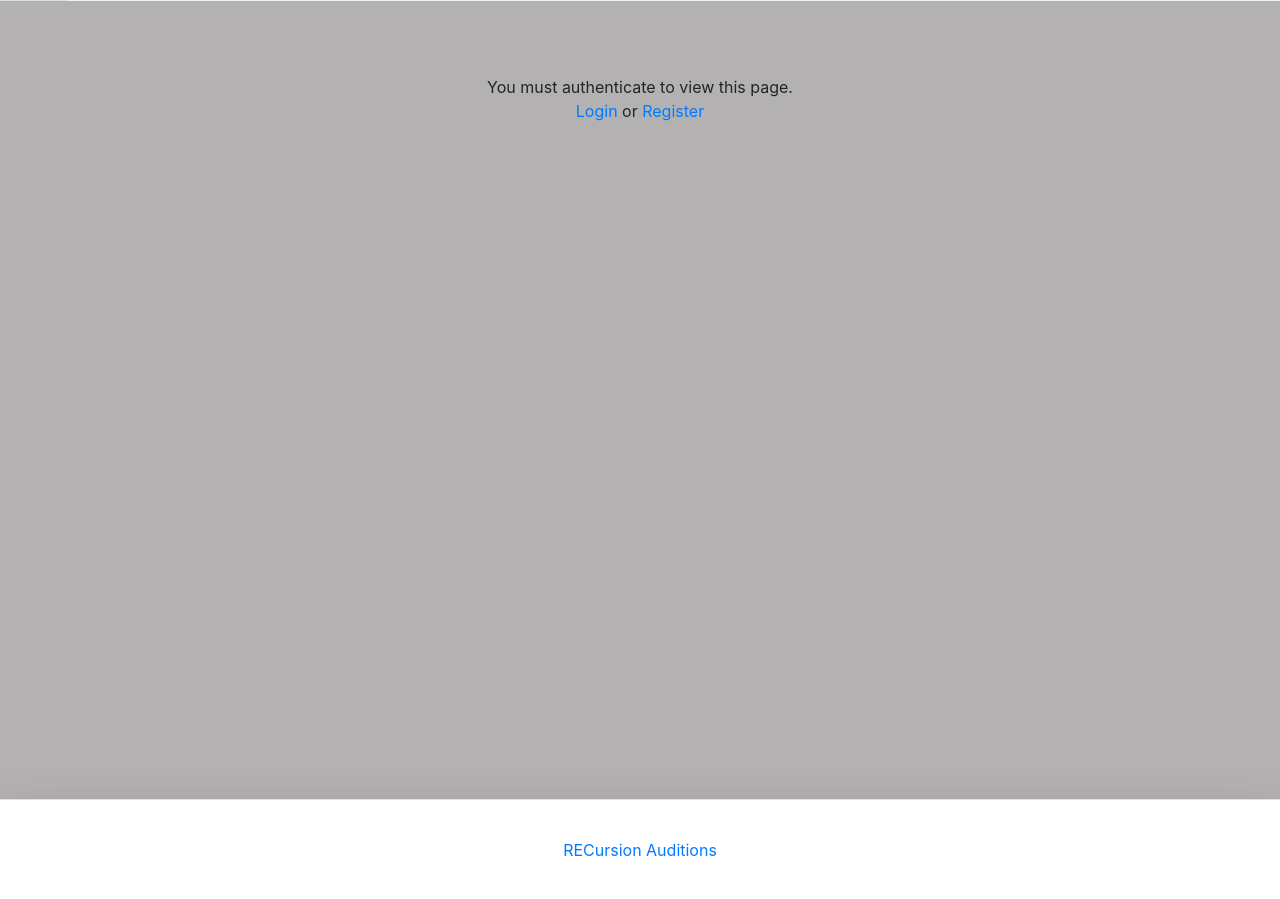
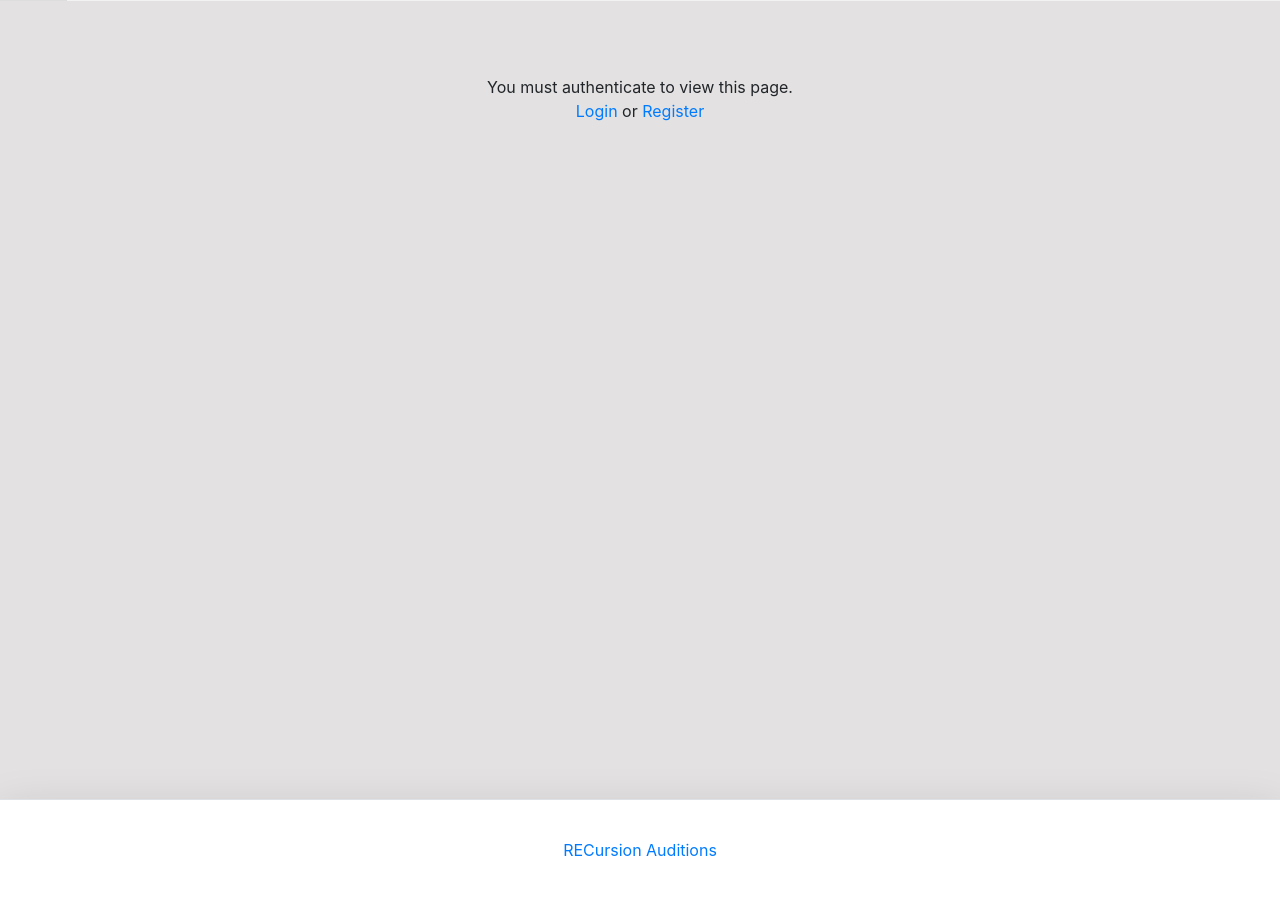
Before and after one commit to arin17bishwa/REC_webd, a Django app: page /account/must-authenticate/ in a window 1280 px wide. Shown: the part 41-940 px from the top of the page. Run offline with Django 3.2, Linux system fonts and the light colour scheme; some libraries are stand-ins or nearby versions.

Commit message:
changed bg color

```diff
--- a/templates/snippets/base_css.html
+++ b/templates/snippets/base_css.html
@@ -1,6 +1,6 @@
 <style type="text/css">
     body{
-        background-color: #b3b1b1;
+        background-color: #e3e1e1;
     }
 
 </style>
```
Also changed, not shown: db.sqlite3.
